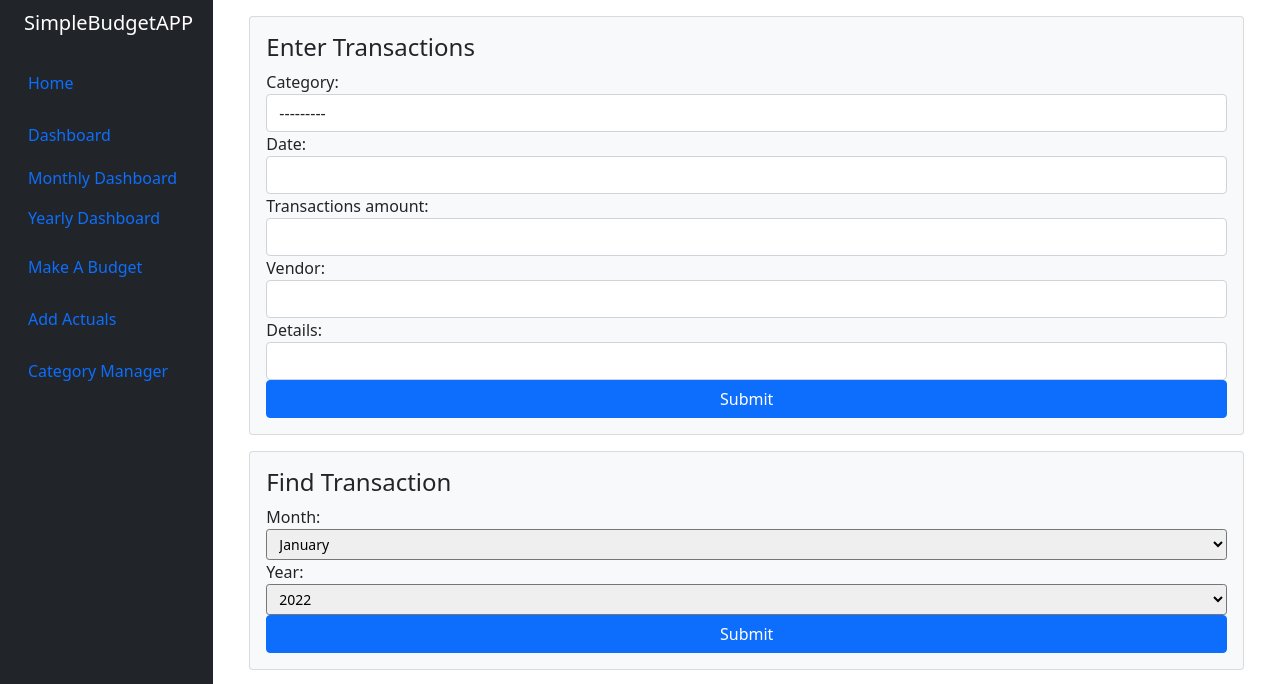
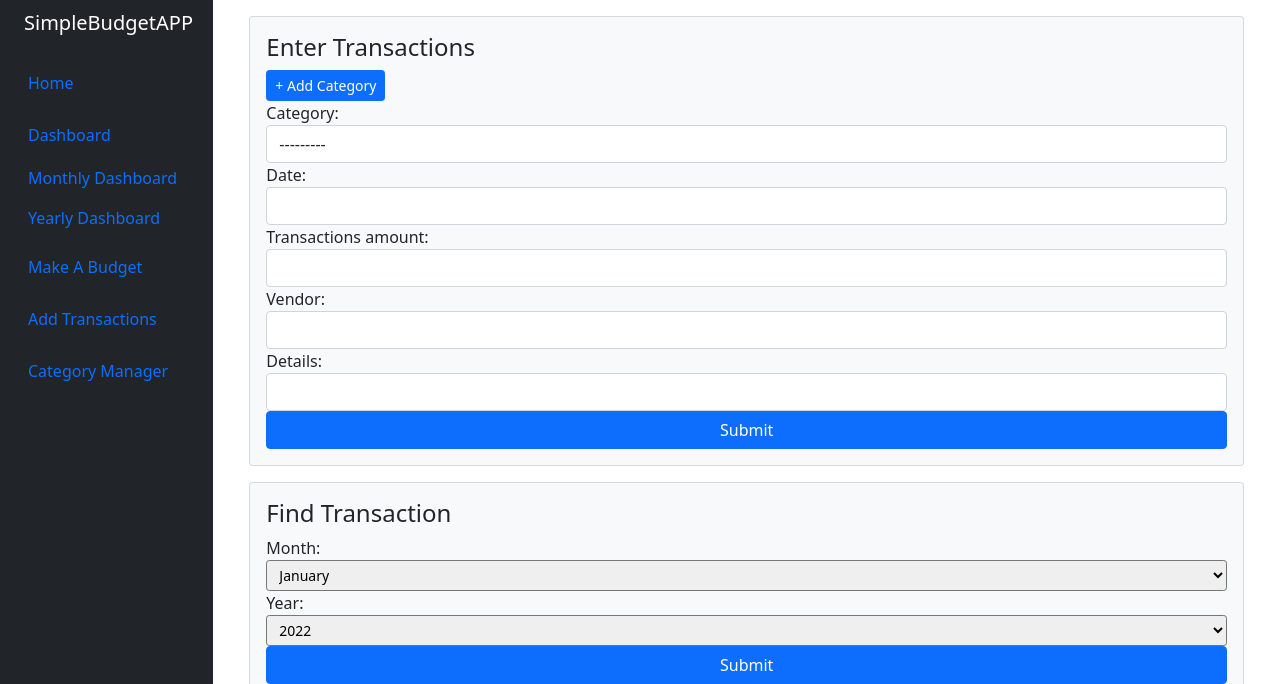
Before and after one commit to gmi22/mybudgetapp, a Django app: page /add_actuals in a window 1280 px wide. Shown: the top 684 px of the page. Run offline with Django 4.2, Linux system fonts and the light colour scheme; the visitor is signed in with stand-in values (Sample User, id 1); data that the repository does not hold is empty; some libraries are stand-ins or nearby versions.

Commit message:
Updated HTML

```diff
--- a/budget/templates/budget/add_actuals.html
+++ b/budget/templates/budget/add_actuals.html
@@ -7,6 +7,9 @@
 <div class="container">
 <form method = "Post" class = 'card p-3 bg-light'>
     <h4>Enter Transactions</h4>
+
+    <a style="float:left" href="{%url 'add_category'%}"><button type="button" class="btn btn-primary btn-sm"> + Add Category </button></a>
+
     <div class="form-group">
 
     {% csrf_token %}
--- a/budget/templates/budget/base.html
+++ b/budget/templates/budget/base.html
@@ -60,7 +60,7 @@
                         </li>
                         <li>
                             <a href='/add_actuals' class="nav-link px-0 align-middle">
-                                <i class="fs-4 bi-table"></i> <span class="ms-1 d-none d-sm-inline"></span>Add Actuals</a>
+                                <i class="fs-4 bi-table"></i> <span class="ms-1 d-none d-sm-inline"></span>Add Transactions</a>
                         </li>
 
                         <li>
```
